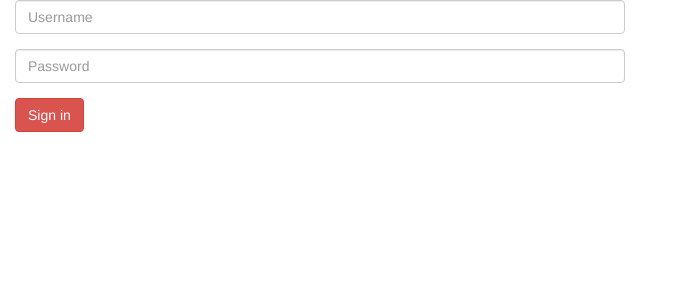
After one commit to yilmazalican/KolaySiparis, a Django app: a page that uses static/templates/restaurant_login.html in a window 1280 px wide. The commit adds this page. Shown: the top 300 px of the page, without its empty margins (0-673 px from the left). Run offline with Django 3.2, Linux system fonts and the light colour scheme; some libraries are stand-ins or nearby versions.

Commit message:
added restaurant features

```diff
--- a/KolaySiparis/urls.py
+++ b/KolaySiparis/urls.py
@@ -20,6 +20,7 @@ from KolaySiparisApp.views import home
 from KolaySiparisApp.views import register
 from KolaySiparisApp.views import login_view
 from KolaySiparisApp.views import logout_view
+from KolaySiparisApp.views import restaurant_login_view
 
 
 
@@ -29,4 +30,6 @@ urlpatterns = [
     url(r'^register', register),
     url(r'^login', login_view),
     url(r'^logout', logout_view),
+    url(r'^rlogin', restaurant_login_view),
+
 ]
--- a/KolaySiparisApp/views.py
+++ b/KolaySiparisApp/views.py
@@ -19,7 +19,7 @@ def home(request):
              print "buraya geldim"
              user = authenticate(username=form.cleaned_data["username"], password=form.cleaned_data["password"])
              login(request,user)
-             return HttpResponseRedirect('/login/')
+             return HttpResponseRedirect('/')
 
          else:
              print form.errors
@@ -103,7 +103,8 @@ def register(request):
 
 
 
-
+def restaurant_login_view(request):
+    return render(request, 'restaurant_login.html')
 
 def login_view(request):
     return render(request, 'login_view.html')
--- a/static/templates/home.html
+++ b/static/templates/home.html
@@ -31,10 +31,8 @@
           <form  class="navbar-form navbar-right" action="" method="post">
             {% csrf_token %}
             {%if request.user.is_authenticated%}
+            <span class="label label-success">Logged as {{request.user}}</span>
             <a href="/logout/" class="btn btn-danger">logout</a>
-
-
-
           {%elif not request.user.is_authendicated%}
           <div class="form-group">
             <input type="text" placeholder="Username" class="form-control" name="username" id="username">
--- /dev/null
+++ b/static/templates/restaurant_login.html
@@ -0,0 +1,21 @@
+{# Load the tag library #}
+{% load bootstrap3 %}
+
+{# Load CSS and JavaScript #}
+{% bootstrap_css %}
+{% bootstrap_javascript jquery=1%}
+
+
+{# Display django.contrib.messages as Bootstrap alerts #}
+{% bootstrap_messages %}
+{% load static from staticfiles%}
+<form  class="col-sm-6 form-group" action="" method="post">
+  {% csrf_token %}
+<div class="form-group">
+  <input type="text" placeholder="Username" class="form-control" name="username" id="username">
+</div>
+<div class="form-group">
+  <input type="password" placeholder="Password" class="form-control" id="password" name="password" >
+</div>
+<button type="submit" class="btn btn-danger">Sign in</button>
+</form>
```
Also changed, not shown: 2 other files.
